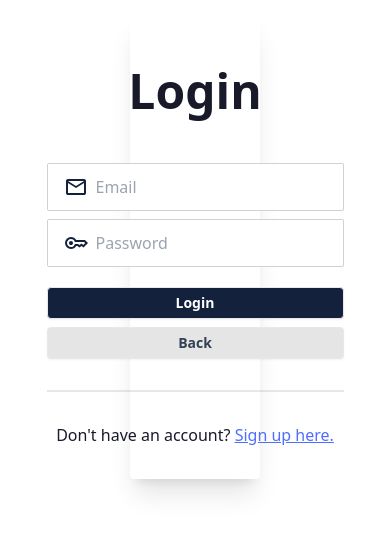
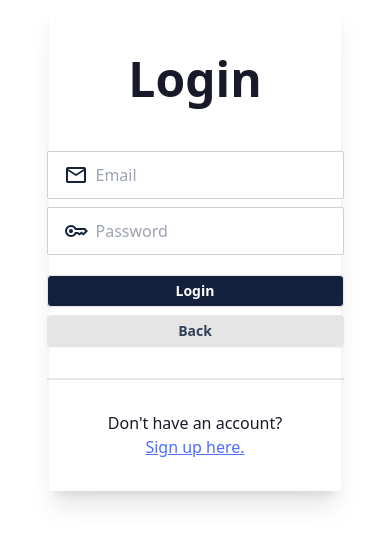
Before and after one commit to RobJinon/mobile-data-tracker, a React (Vite) app: page /login in a window 390 px wide. Shown: the part 175-720 px from the top of the page. Built offline with nearby package versions, Linux system fonts and the light colour scheme; no server answers.

Commit message:
Updated Login page to be responsive

```diff
--- a/src/Layout.jsx
+++ b/src/Layout.jsx
@@ -4,7 +4,7 @@ import { Outlet } from 'react-router-dom';
 function Layout(props) {
     return (
         <div className = "flex flex-col w-screen min-h-screen items-center justify-center">
-            <div className = "flex flex-col items-center justify-center w-1/3">
+            <div className = "flex flex-col items-center justify-center w-full">
                 {/* <div className = "p-5">
                     <p className = "text-4xl">Firebase Authentication Test</p>
                 </div> */}
--- a/src/signin_signup/Login.jsx
+++ b/src/signin_signup/Login.jsx
@@ -42,7 +42,7 @@ function Login(props) {
     }
 
     return (
-        <div className="card bg-base-100 w-full shadow-xl">
+        <div className="card bg-base-100 w-3/4 lg:w-1/3 shadow-xl">
             <div className="card-body items-center text-center">
                 <h2 className="card-title text-5xl my-5">Login</h2>
 
@@ -65,7 +65,11 @@ function Login(props) {
 
                     <div className='divider'></div>
 
-                    <p>Don't have an account? <Link to='/signup'><a className='link link-primary'>Sign up here.</a></Link></p>
+                    <div className="flex flex-col lg:flex-row">
+                        <p>Don't have an account?</p>
+                        <Link to='/signup'><a className='link link-primary mx-1'>Sign up here.</a></Link>
+                    </div>
+
                 </div>
 
 
```
